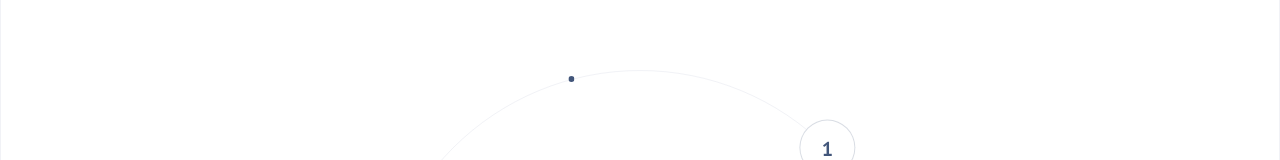
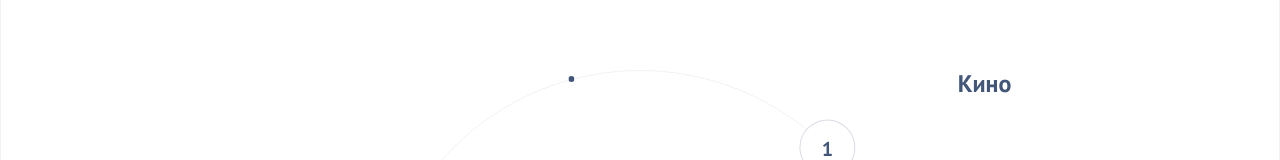
Before and after one commit to stepGT/this_react_historical_dates, a React app: page / in a window 1280 px wide. Shown: the part 147-307 px from the top of the page. Built offline with nearby package versions, Linux system fonts and the light colour scheme; the HTML template or start-up script is replaced by a standard one.

Commit message:
Added active title block

```diff
--- a/src/components/CircleNavigation.tsx
+++ b/src/components/CircleNavigation.tsx
@@ -13,6 +13,7 @@ const CircleNavigation: React.FC<CircleNavigationProps> = ({
   const rotationRef = useRef<GSAPTween | null>(null);
   const circleRef = useRef<HTMLDivElement>(null);
   const labelsRef = useRef<(HTMLSpanElement | null)[]>([]);
+  const titlesRef = useRef<(HTMLSpanElement | null)[]>([]);
   const [currentRotation, setCurrentRotation] = useState(0);
   const INITIAL_OFFSET = -90;
   //
@@ -44,6 +45,11 @@ const CircleNavigation: React.FC<CircleNavigationProps> = ({
 
         labelsRef.current.forEach((label) => {
           label.style.transform = `translateY(-50%) rotate(${-newRotation}deg)`;
+        });
+        titlesRef.current.forEach((title) => {
+          if (title) {
+            title.style.transform = `translateY(-50%) rotate(${-newRotation}deg)`;
+          }
         });
       },
       onComplete: () => {
@@ -126,6 +132,10 @@ const CircleNavigation: React.FC<CircleNavigationProps> = ({
         ))}
       </div>
 
+      <div className="circle-navigation__active-info">
+        <span className="circle-navigation__active-title">{periods[activeID].title}</span>
+      </div>
+
       <div className="circle-navigation__years">
         <span className="circle-navigation__year circle-navigation__year--start">
           {periods[activeID].startYear}
--- a/src/styles/CircleNavigation.scss
+++ b/src/styles/CircleNavigation.scss
@@ -74,6 +74,40 @@
     white-space: nowrap;
   }
 
+  &__active-info {
+    position: absolute;
+    top: 0;
+    right: 20%;
+    display: flex;
+    flex-direction: column;
+    align-items: flex-end;
+    gap: 8px;
+    z-index: 30;
+    pointer-events: none;
+
+    @media (max-width: vars.$breakpoint-tablet) {
+      top: 0;
+      right: 20%;
+    }
+
+    @media (max-width: vars.$breakpoint-mobile) {
+      position: absolute;
+      top: 0;
+      right: 0;
+    }
+  }
+
+  &__active-title {
+    font-size: 24px;
+    font-weight: 700;
+    color: #42567a;
+    line-height: 1.2;
+
+    @media (max-width: vars.$breakpoint-tablet) {
+      font-size: 20px;
+    }
+  }
+
   &__years {
     position: absolute;
     top: 50%;
--- a/src/types/index.ts
+++ b/src/types/index.ts
@@ -3,6 +3,7 @@ export interface TimePeriod {
   startYear: number;
   endYear: number;
   events: Event[];
+  title: string;
 }
 
 export interface HistoricalDatesProps {
```
